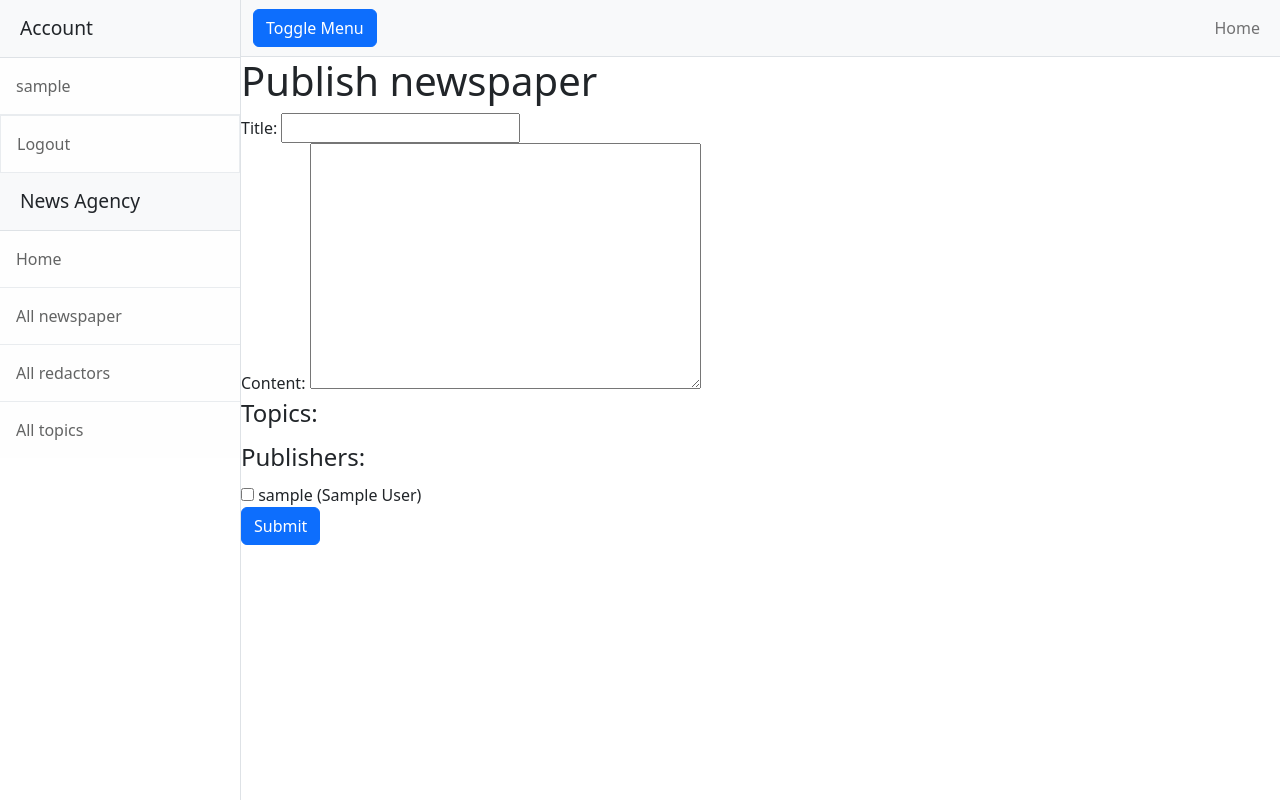
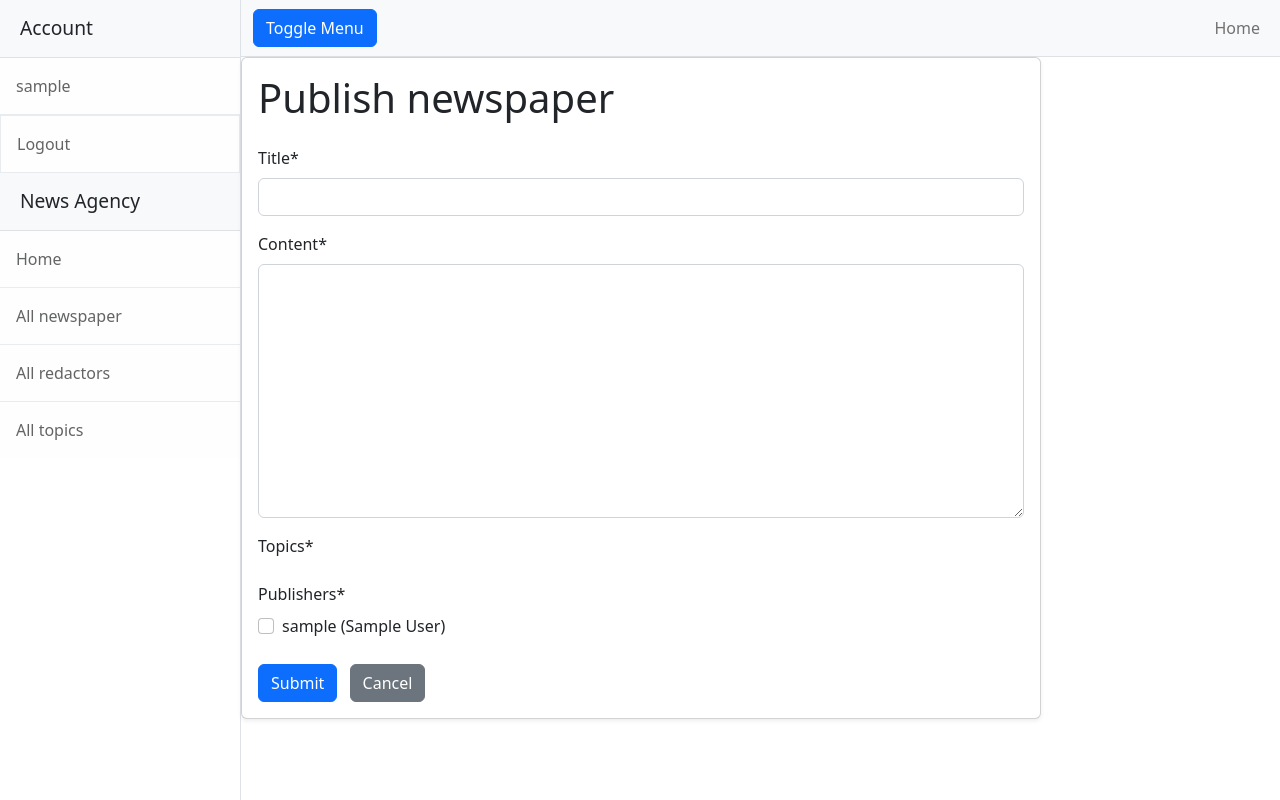
Before and after one commit to mrkanis82-gif/News-agency, a Django app: page /newspaper/create/ in a window 1280 px wide. Run offline with Django 5.2, Linux system fonts and the light colour scheme; the visitor is signed in with stand-in values (Sample User, id 1); data comes from the database, SQL or seed files in the repository; data that the repository does not hold is empty; some libraries are stand-ins or nearby versions.

Commit message:
improved ui + crispy, and add cancel button.

```diff
--- a/templates/agency/form_newspaper.html
+++ b/templates/agency/form_newspaper.html
@@ -1,9 +1,34 @@
 {% extends "base.html" %}
+
+{% load crispy_forms_filters %}
+
+{% load crispy_forms_tags %}
+
 {% block content %}
-  <h1>{{ object|yesno:"Update,Publish" }} newspaper</h1>
-  <form action="" method="post" novalidate>
-    {% csrf_token %}
-    {{ form }}
-    <input type="submit" value="Submit" class="btn btn-primary">
-  </form>
+  <div class="card shadow-sm" style="max-width: 800px;">
+    <div class="card-body">
+
+      <h1 class="card-title mb-4">
+        {{ object|yesno:"Update,Publish" }} newspaper
+      </h1>
+
+      <form action="" method="post">
+        {% csrf_token %}
+
+        {{ form|crispy }}
+
+        <div class="mt-4">
+          <button type="submit" class="btn btn-primary">
+            Submit
+          </button>
+
+          <a href="javascript:history.back()"
+           class="btn btn-secondary ms-2">
+            Cancel
+          </a>
+        </div>
+      </form>
+
+    </div>
+  </div>
 {% endblock %}
```
